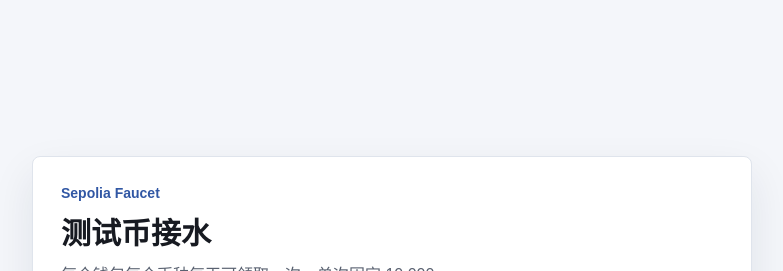
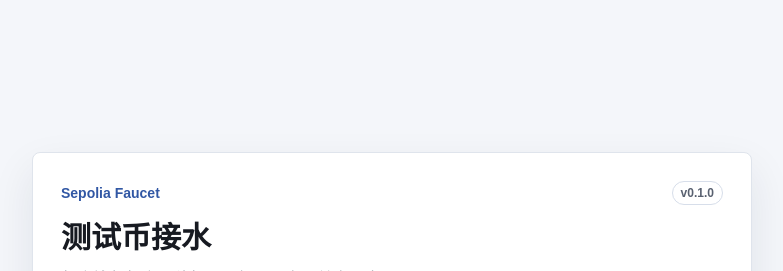
Before and after one commit to C18519898242/faucet, a Next.js app: page / in a window 1280 px wide. Shown: the top 271 px of the page, without its empty margins (248-1031 px from the left). Built offline with nearby package versions, Linux system fonts and the light colour scheme.

Commit message:
feat: add favicon and app version

```diff
--- a/src/app/globals.css
+++ b/src/app/globals.css
@@ -42,11 +42,28 @@ input {
   gap: 8px;
 }
 
+.title-row {
+  display: flex;
+  align-items: center;
+  justify-content: space-between;
+  gap: 12px;
+}
+
 .eyebrow {
   margin: 0;
   color: #3157a4;
   font-size: 14px;
   font-weight: 700;
+}
+
+.app-version {
+  border: 1px solid #d7deea;
+  border-radius: 999px;
+  color: #596170;
+  font-size: 12px;
+  font-weight: 700;
+  line-height: 1;
+  padding: 5px 8px;
 }
 
 h1 {
--- a/src/app/layout.tsx
+++ b/src/app/layout.tsx
@@ -3,7 +3,10 @@ import "./globals.css";
 
 export const metadata: Metadata = {
   title: "Sepolia Faucet",
-  description: "Internal test token faucet for Sepolia USDT and USDC"
+  description: "Internal test token faucet for Sepolia USDT and USDC",
+  icons: {
+    icon: "/favicon.svg"
+  }
 };
 
 export default function RootLayout({ children }: { children: React.ReactNode }) {
--- a/src/app/page.tsx
+++ b/src/app/page.tsx
@@ -1,6 +1,7 @@
 "use client";
 
 import { useState } from "react";
+import packageJson from "../../package.json";
 
 type Token = "USDT" | "USDC";
 
@@ -58,7 +59,10 @@ export default function HomePage() {
     <main className="shell">
       <section className="panel faucet-panel">
         <div className="header">
-          <p className="eyebrow">Sepolia Faucet</p>
+          <div className="title-row">
+            <p className="eyebrow">Sepolia Faucet</p>
+            <span className="app-version">v{packageJson.version}</span>
+          </div>
           <h1>测试币接水</h1>
           <p className="muted">每个钱包每个币种每天可领取一次，单次固定 10,000。</p>
         </div>
```
Also changed, not shown: public/favicon.svg (added), 1 other file (tests, documents, lock files or other folders).
